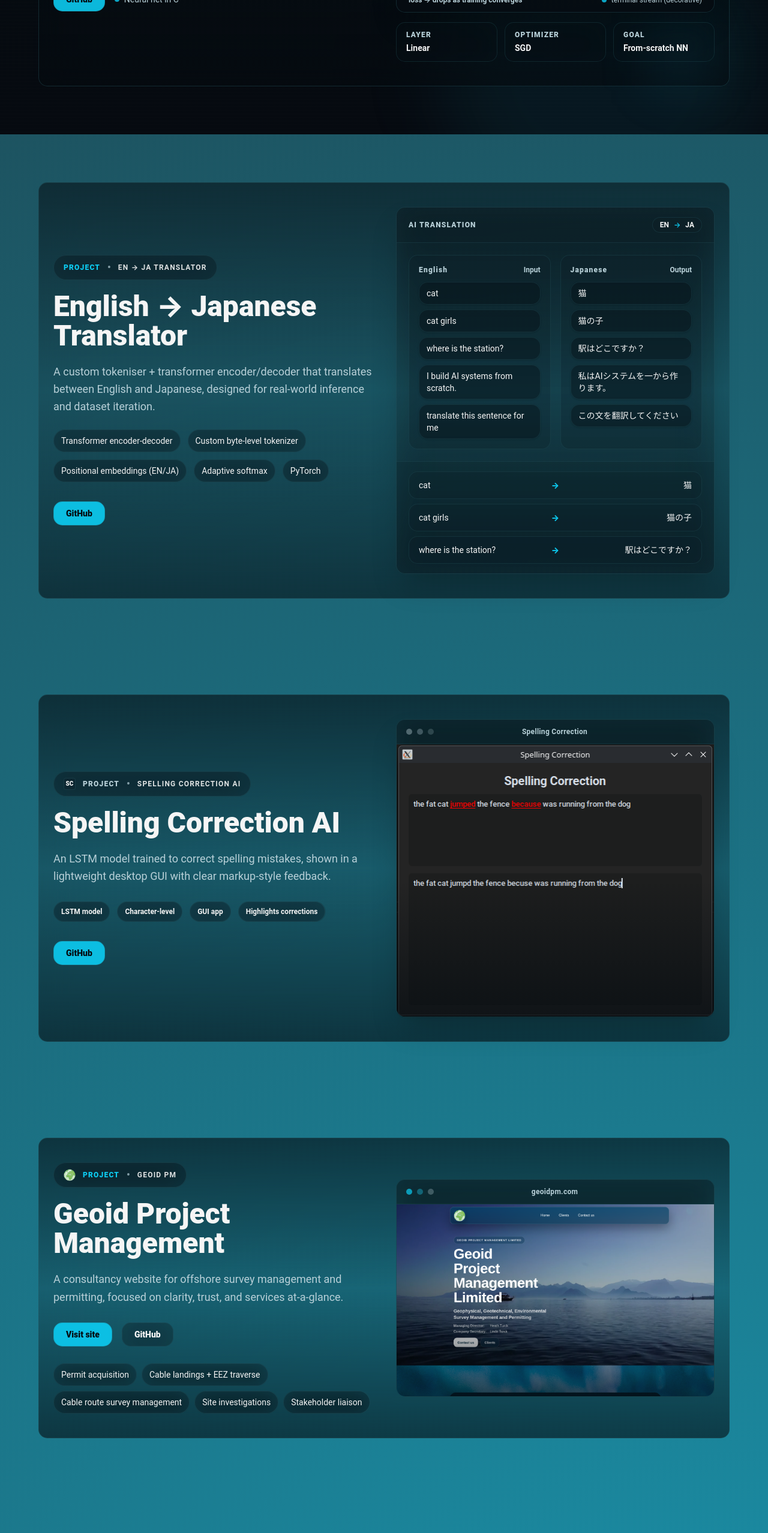
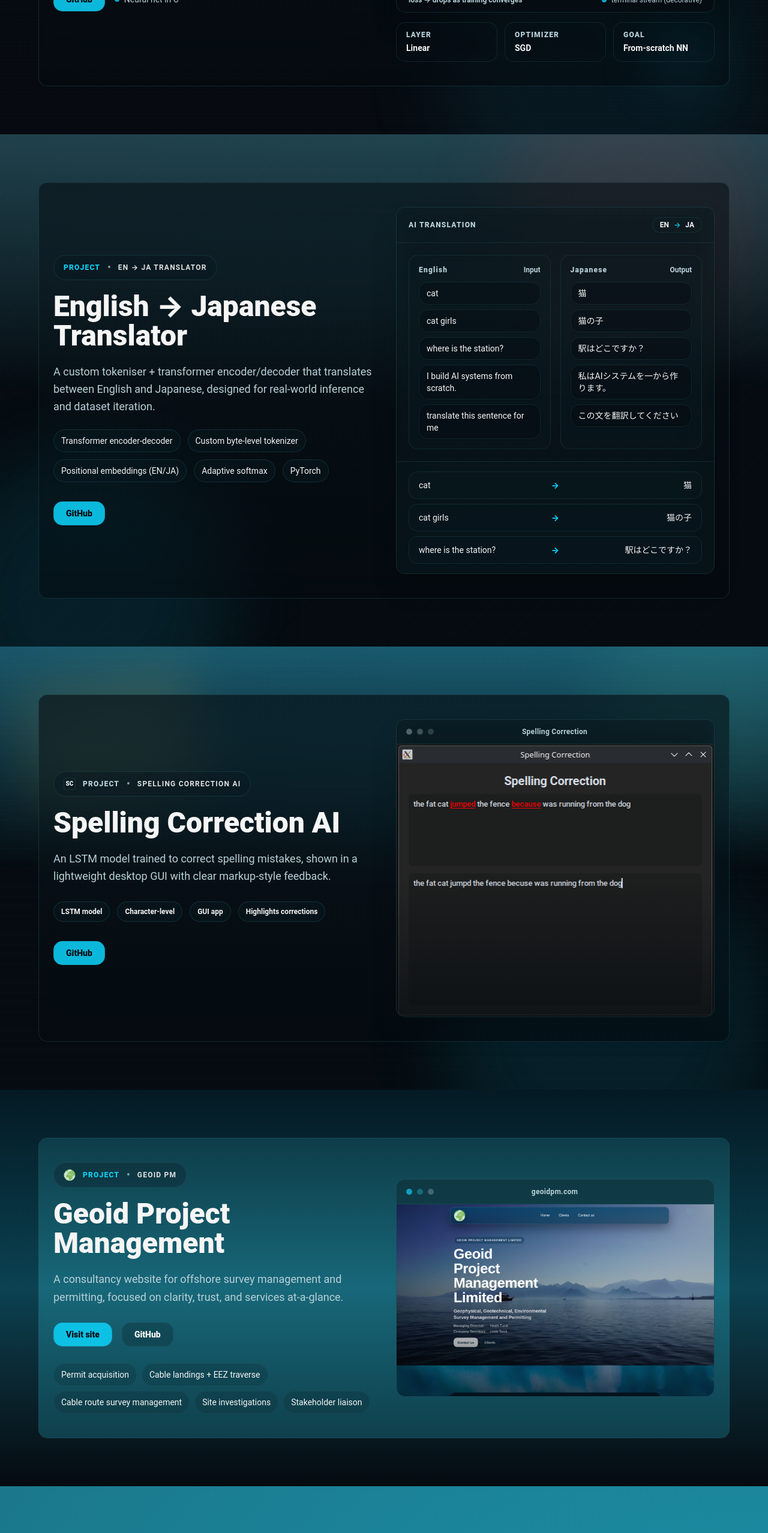
Before and after one commit to jaredturck/JaredTurck.com, a React (Vite) app in the folder frontend/: page / in a window 1280 px wide. Shown: the part 5280-7836 px from the top of the page at 60% size. Built offline with nearby package versions, Linux system fonts and the light colour scheme.

Commit message:
Updated background colours

```diff
--- a/frontend/src/components/EnJaTranslator.tsx
+++ b/frontend/src/components/EnJaTranslator.tsx
@@ -16,8 +16,16 @@ const enja_features = [
 
 export default function EnJaTranslatorSection() {
   return (
-    <section id='enja' className='w-full px-4 py-20'>
-      <div className='mx-auto max-w-6xl rounded-ui border border-line/40 bg-gradient-to-b from-bg/55 via-surface/18 to-bg/55 backdrop-blur-xl'>
+    <section id='enja' className='relative w-full overflow-hidden px-4 py-20'>
+      <div aria-hidden='true' className='absolute inset-0 pointer-events-none'>
+        <div className='absolute inset-0 bg-gradient-to-b from-[#2a1217]/28 via-bg to-bg' />
+        <div className='absolute inset-0 opacity-[0.06] [background-image:linear-gradient(rgba(255,255,255,0.10)_1px,transparent_1px),linear-gradient(to_right,rgba(255,255,255,0.07)_1px,transparent_1px)] [background-size:64px_64px]' />
+        <div className='absolute inset-0 opacity-[0.05] [background-image:repeating-linear-gradient(135deg,rgba(255,255,255,0.18)_0,rgba(255,255,255,0.18)_1px,transparent_1px,transparent_14px)]' />
+        <div className='absolute -top-24 right-0 h-[28rem] w-[28rem] rounded-full bg-[#ff3b3b]/10 blur-3xl' />
+        <div className='absolute -bottom-40 -left-24 h-[30rem] w-[30rem] rounded-full bg-accent/10 blur-3xl' />
+      </div>
+
+      <div className='relative mx-auto max-w-6xl rounded-ui border border-line/40 bg-gradient-to-b from-bg/55 via-surface/18 to-bg/55 backdrop-blur-xl'>
         <div className='grid gap-10 px-6 py-10 lg:grid-cols-2 lg:items-center'>
           <div className='flex flex-col gap-5'>
             <div className='inline-flex w-fit items-center gap-3 rounded-full border border-line/40 bg-surface/35 px-4 py-2 text-text backdrop-blur-xl'>
--- a/frontend/src/components/GeoidPM.tsx
+++ b/frontend/src/components/GeoidPM.tsx
@@ -3,8 +3,8 @@ import geoidpm_screenshot from '../imgs/geoidpm_screenshot.png'
 
 export default function GeoidPMSection() {
   return (
-    <section id='geoidpm' className='w-full px-4 py-20'>
-      <div className='mx-auto max-w-6xl rounded-ui border border-line/40 bg-gradient-to-b from-bg/60 via-surface/25 to-bg/60 backdrop-blur-xl'>
+    <section id='geoidpm' className='w-full px-4 py-20 bg-gradient-to-b from-[#041a24] via-[#0b4252] to-bg'>
+      <div className='mx-auto max-w-6xl rounded-ui border border-line/40 bg-gradient-to-b from-[#0e3d49] via-[#17687a] to-[#0f404c] backdrop-blur-xl'>
         <div className='grid gap-10 px-6 py-10 lg:grid-cols-2 lg:items-center'>
           <div className='flex flex-col gap-5'>
             <div className='inline-flex w-fit items-center gap-3 rounded-full border border-line/40 bg-surface/35 px-4 py-2 text-text backdrop-blur-xl'>
--- a/frontend/src/components/SpellingCorrection.tsx
+++ b/frontend/src/components/SpellingCorrection.tsx
@@ -9,8 +9,16 @@ const spelling_features = [
 
 export default function SpellingCorrectionSection() {
   return (
-    <section id='spelling' className='w-full px-4 py-20'>
-      <div className='mx-auto max-w-6xl rounded-ui border border-line/40 bg-gradient-to-b from-bg/60 via-surface/25 to-bg/60 backdrop-blur-xl'>
+    <section id='spelling' className='relative w-full overflow-hidden px-4 py-20'>
+      <div aria-hidden='true' className='absolute inset-0 pointer-events-none'>
+        <div className='absolute inset-0 bg-gradient-to-b from-[#113251]/26 via-bg to-bg' />
+        <div className='absolute inset-0 opacity-[0.08] [background-image:repeating-linear-gradient(to_bottom,rgba(255,255,255,0.14)_0,rgba(255,255,255,0.14)_1px,transparent_1px,transparent_16px)]' />
+        <div className='absolute top-10 left-10 h-52 w-72 rotate-[-10deg] rounded-ui bg-[#f7d154]/10 blur-2xl' />
+        <div className='absolute -bottom-40 right-0 h-[34rem] w-[34rem] rounded-full bg-accent/10 blur-3xl' />
+        <div className='absolute -top-24 -right-24 h-96 w-96 rounded-full bg-[#7cf7c7]/8 blur-3xl' />
+      </div>
+
+      <div className='relative mx-auto max-w-6xl rounded-ui border border-line/40 bg-gradient-to-b from-bg/60 via-surface/25 to-bg/60 backdrop-blur-xl'>
         <div className='grid gap-10 px-6 py-10 lg:grid-cols-2 lg:items-center'>
           <div className='flex flex-col gap-5'>
             <div className='inline-flex w-fit items-center gap-3 rounded-full border border-line/40 bg-surface/35 px-4 py-2 text-text backdrop-blur-xl'>
```
